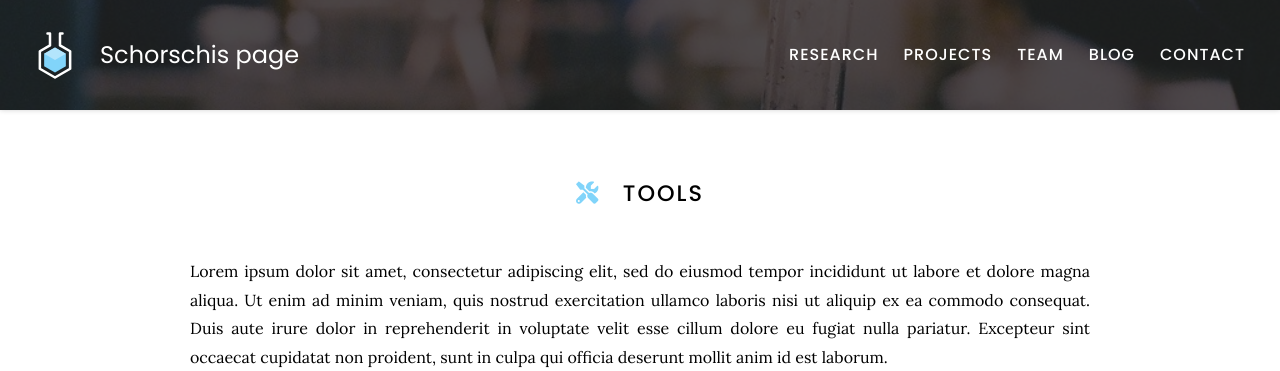
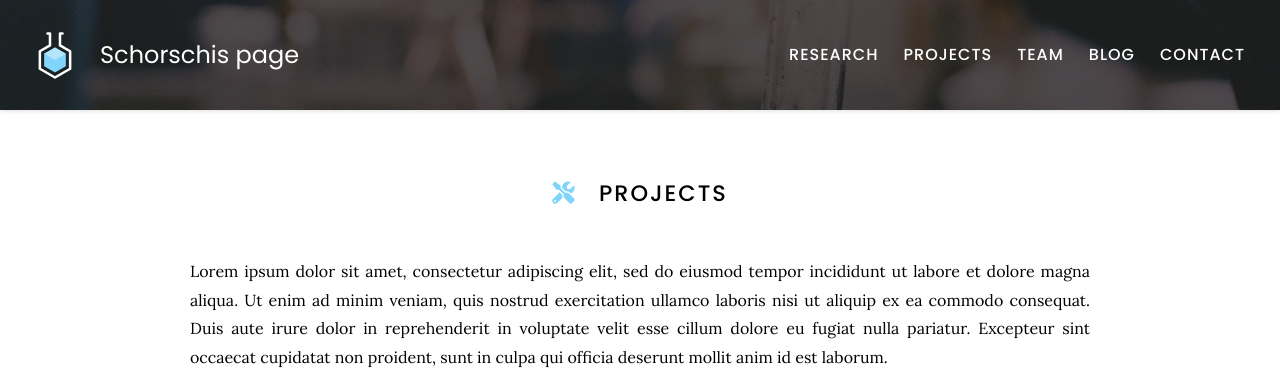
Before and after one commit to geowei1/geowei1.github.io, a Jekyll site: the page built from tools/index.md, in a window 1280 px wide. Shown: the top 371 px of the page. Built offline with Jekyll 4.4.1, drawn with Linux system fonts in a browser that asks for light colours.

Commit message:
Update index.md

```diff
--- a/tools/index.md
+++ b/tools/index.md
@@ -5,7 +5,7 @@
   tooltip: Recent projects of the Research Group
 ---
 
-# <i class="fas fa-tools"></i>Tools
+# <i class="fas fa-tools"></i>Projects
 
 Lorem ipsum dolor sit amet, consectetur adipiscing elit, sed do eiusmod tempor incididunt ut labore et dolore magna aliqua.
 Ut enim ad minim veniam, quis nostrud exercitation ullamco laboris nisi ut aliquip ex ea commodo consequat.
```
